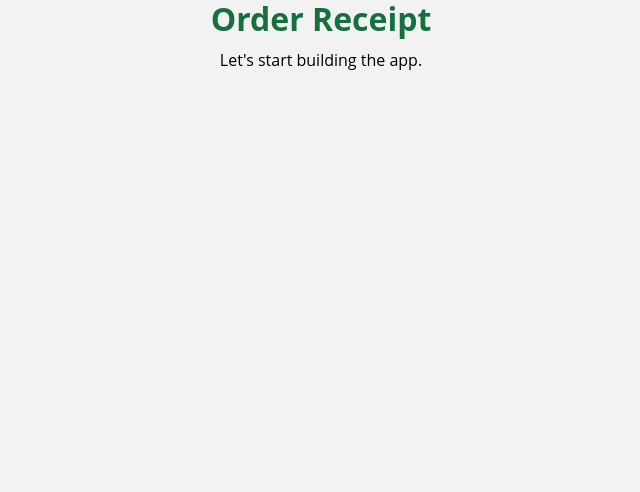
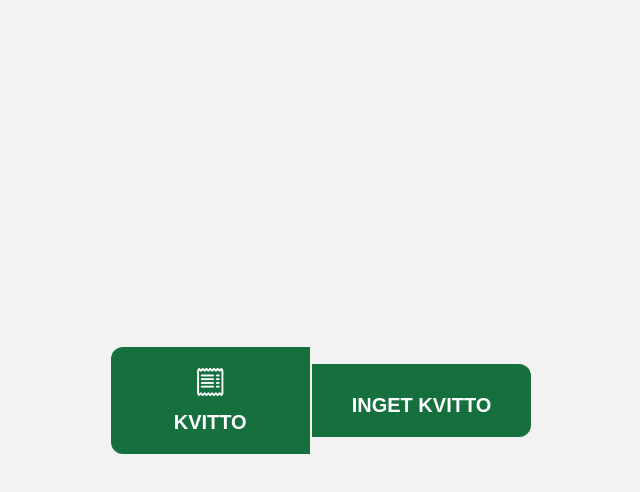
Before and after one commit to MMTTSEC/Orderapp, a React (Vite) app: page /order-receipt in a window 1280 px wide. Shown: the top 492 px of the page, without its empty margins (319-959 px from the left). Built offline with nearby package versions, Linux system fonts and the light colour scheme; a web font is replaced by a local one.

Commit message:
Designed the /order-receipt page the same way I did the index.

```diff
--- a/src/pages/order-pages/OrderReceipt.tsx
+++ b/src/pages/order-pages/OrderReceipt.tsx
@@ -1,12 +1,21 @@
 // Order 5 from our mockup
+import { useNavigate } from "react-router-dom";
+import '../../styles/orderReceipt.css';
+
 OrderReceipt.route = {
   path: '/order-receipt'
 };
 
 export default function OrderReceipt() {
+  const navigate = useNavigate();
+  const goToOrderCompleted = () => {
+    navigate("/order-completed");
+  };
 
-  return <>
-    <h1>Order Receipt</h1>
-    <p>Let's start building the app.</p>
+   return <>
+    <div className="main-container order-receipt-page">
+      <button className="btn-left" onClick={goToOrderCompleted}><i className="bi bi-receipt"></i>KVITTO</button>
+      <button className="btn-right" onClick={goToOrderCompleted}><i className="bi bi-leaf-fill"></i>INGET KVITTO</button>
+    </div>
   </>
 }
--- /dev/null
+++ b/src/styles/orderReceipt.css
@@ -0,0 +1,23 @@
+.main-container.order-receipt-page {
+  display: flex;
+  justify-content: center;
+  flex-direction: row;
+  padding: 0px var(--spacing-mid);
+}
+
+.main-container.order-receipt-page button {
+  display: flex;
+  border-radius: var(--border-radius-mid);
+}
+
+.main-container.order-receipt-page button.btn-left {
+  border-top-right-radius: 0px;
+  border-bottom-right-radius: 0px;
+  border-right: 1px solid var(--color-background);
+}
+
+.main-container.order-receipt-page button.btn-right {
+  border-top-left-radius: 0px;
+  border-bottom-left-radius: 0px;
+  border-left: 1px solid var(--color-background);
+}
```
